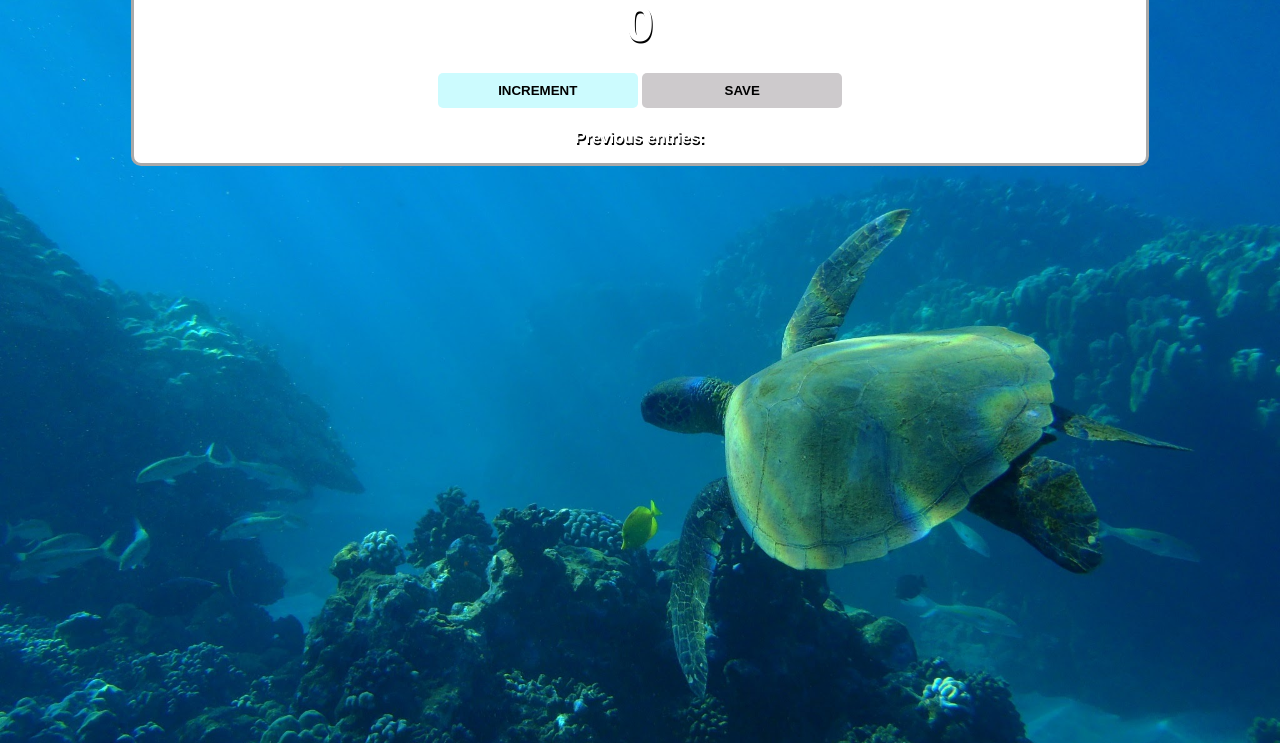
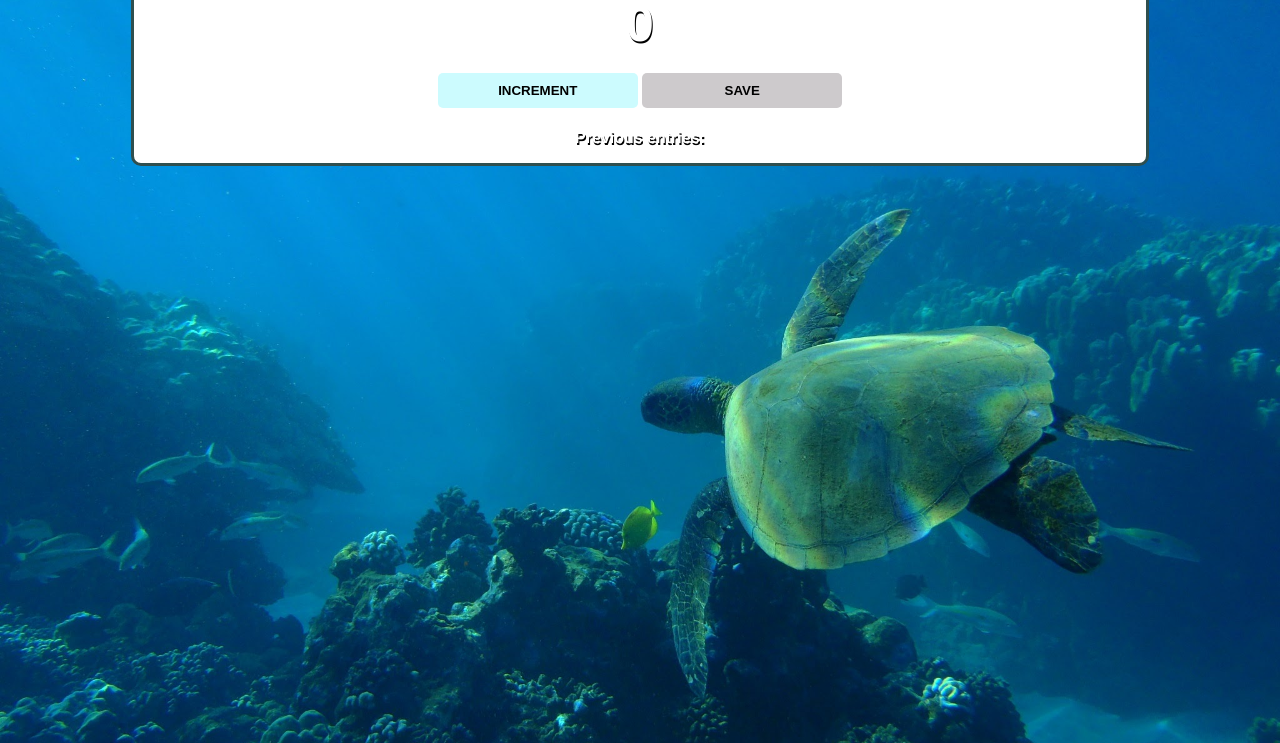
Before and after one commit to AllisonDianeFoster/turtlecounter, a website built with Vite: page index.html in a window 1280 px wide. Shown: the part 73-816 px from the top of the page. Built offline with nearby package versions, Linux system fonts and the light colour scheme.

Commit message:
Update index.css

```diff
--- a/index.css
+++ b/index.css
@@ -2,7 +2,7 @@
     background: white;
     max-width: 80%;
     margin: auto;
-    border: 3px solid darkgrey;
+    border: 3px solid darkslategray;
     border-radius: 10px;
 }
 
```
